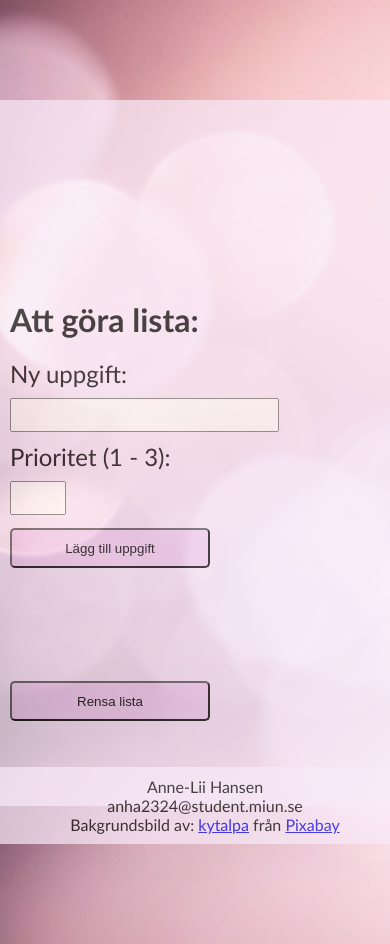
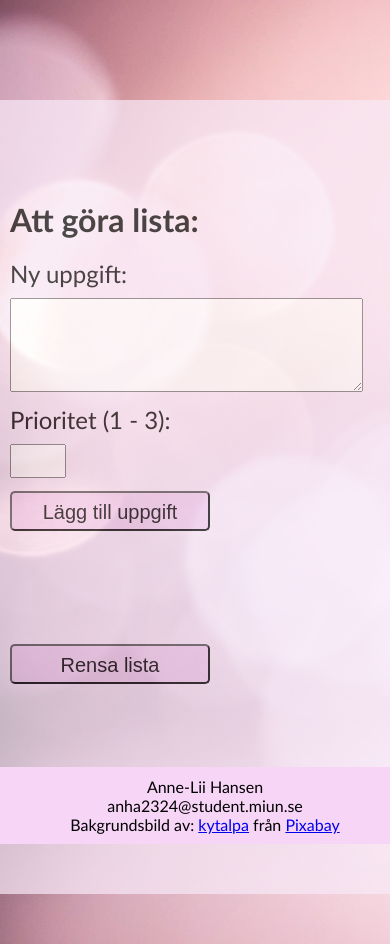
Before and after one commit to Anne-Lii/typescript_moment2_oop, a website built with Parcel: page src/index.html in a window 390 px wide. Built offline with nearby package versions, Linux system fonts and the light colour scheme.

Commit message:
fortsastt styling och fått sidan responsiv

```diff
--- a/src/css/styles.css
+++ b/src/css/styles.css
@@ -23,14 +23,15 @@ body {
     margin: 0 auto;
     height: auto;
     min-height: 60vh;
-    padding-top: 200px;
-    margin-bottom: 200px;
+    padding-top: 100px;
+
 }
 
 #liner {
     width: 100%;
-    max-width: 500px;
+    max-width: 600px;
     margin: 0 auto;
+    padding-bottom: 200px;
 }
 
 form {
@@ -54,6 +55,12 @@ input {
     margin: 10px;
 }
 
+textarea {
+    width: 90%;
+    font-size: 20px;
+    margin: 10px;
+}
+
 li {
     display: flex;
     justify-content: space-between;
@@ -61,7 +68,15 @@ li {
     padding: 10px;
     list-style: none;
     font-size: 20px;
+
 }
+
+li:nth-child(odd) {
+    background-color: rgb(247, 213, 247);
+    box-shadow: 2px 2px 8px grey;
+}
+
+
 .taskcontainer {
     flex: 0.7;
     margin-right: 10px;
@@ -79,6 +94,7 @@ button {
     height: 40px;
     width: 100%;
     max-width: 80px;
+    font-size: 12px;
 }
 
 button:hover {
@@ -87,6 +103,7 @@ button:hover {
 }
 
 #addbutton {
+    font-size: 20px;
     padding: 8px 15px;
     background-color: rgb(241, 209, 241);
     border-radius: 5px;
@@ -97,6 +114,7 @@ button:hover {
 }
 
 #clearlist {
+    font-size: 20px;
     padding: 8px 15px;
     margin:  10px;
     background-color: rgb(241, 209, 241);
@@ -110,8 +128,7 @@ footer {
     bottom: 0;
     text-align: center;
     padding: 10px;
-    opacity: 70%;
-    background-color: rgb(248, 234, 248);
+    background-color: rgb(247, 213, 247);
 
 }
 
--- a/src/index.html
+++ b/src/index.html
@@ -15,7 +15,7 @@
 
             <form id="todoform"><!-- formulär att fylla i uppgifter att göra -->
                 <label for="task">Ny uppgift: </label><br>
-                <input type="text" id="task" required>
+                <textarea id="task" rows="4" required></textarea>
                 <br>
                 <label for="prio">Prioritet (1 - 3): </label><br>
                 <input type="number" id="prio" min="1" max="3" required>
--- a/src/js/main.ts
+++ b/src/js/main.ts
@@ -66,7 +66,7 @@ document.addEventListener("DOMContentLoaded", () => {
 
             //vad som ska stå i li-elementet samt symbol grön bock
             todoItem.innerHTML = `
-                ${todo.completed ? `<span class="completed-task">&#10004; </span><s>${todo.task}` : todo.task}</s> (Prio: ${todo.priority})
+                ${todo.completed ? `<span class="completed-task">&#10004; </span><s>${todo.task}` : todo.task}</s>
                 `;
 
             //lägg till klassen completed till uppgiften om complete===true
@@ -93,7 +93,7 @@ document.addEventListener("DOMContentLoaded", () => {
     todoformEl?.addEventListener("submit", function (event) {
         event.preventDefault();
 
-        const task = (document.getElementById("task") as HTMLInputElement).value;
+        const task = (document.getElementById("task") as HTMLTextAreaElement).value;
         const priority = parseInt((document.getElementById("prio") as HTMLInputElement).value, 10);//hämtar värdet i inputfältet id=prio och konverterar till ett helttal
 
         if (todoList.addToDo(task, priority)) {
```
Also changed, not shown: README.md (added).
